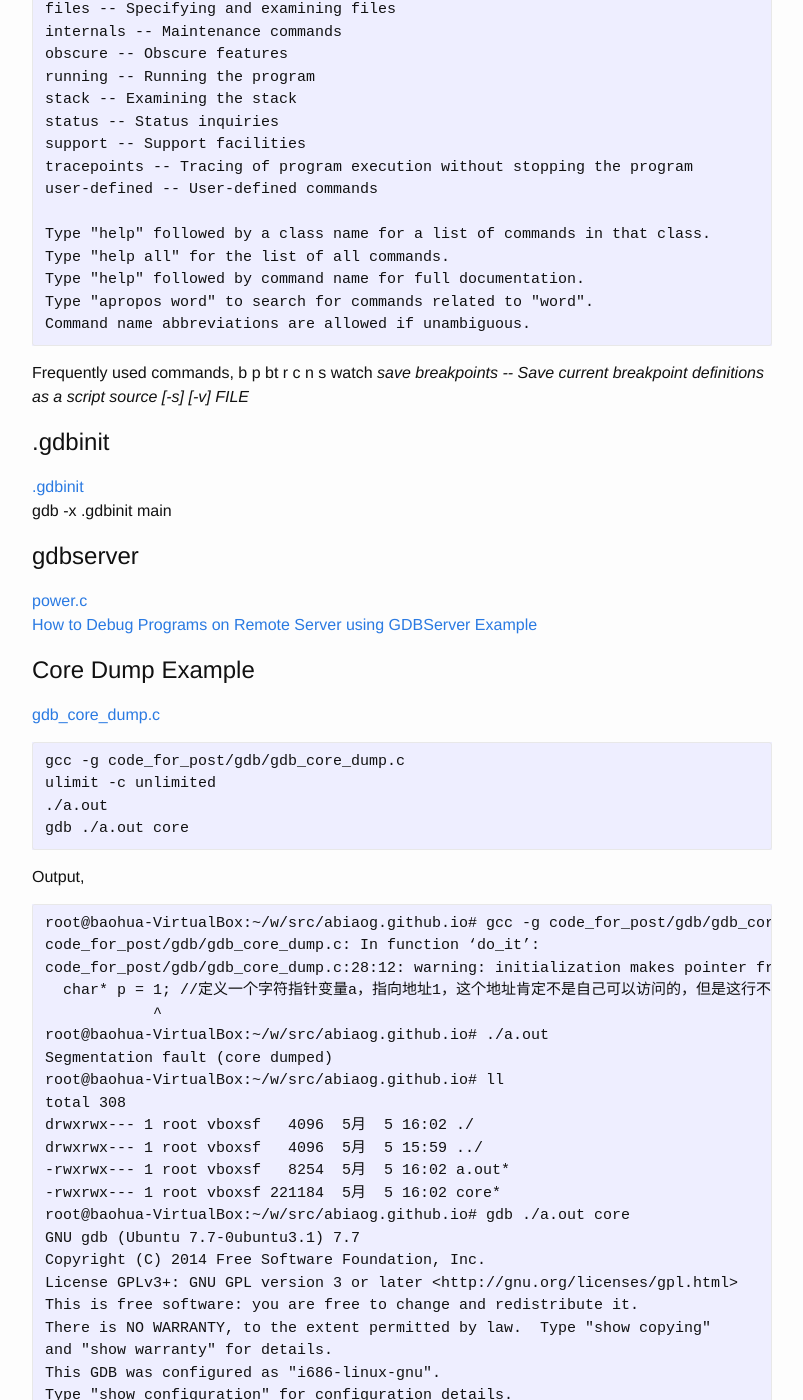
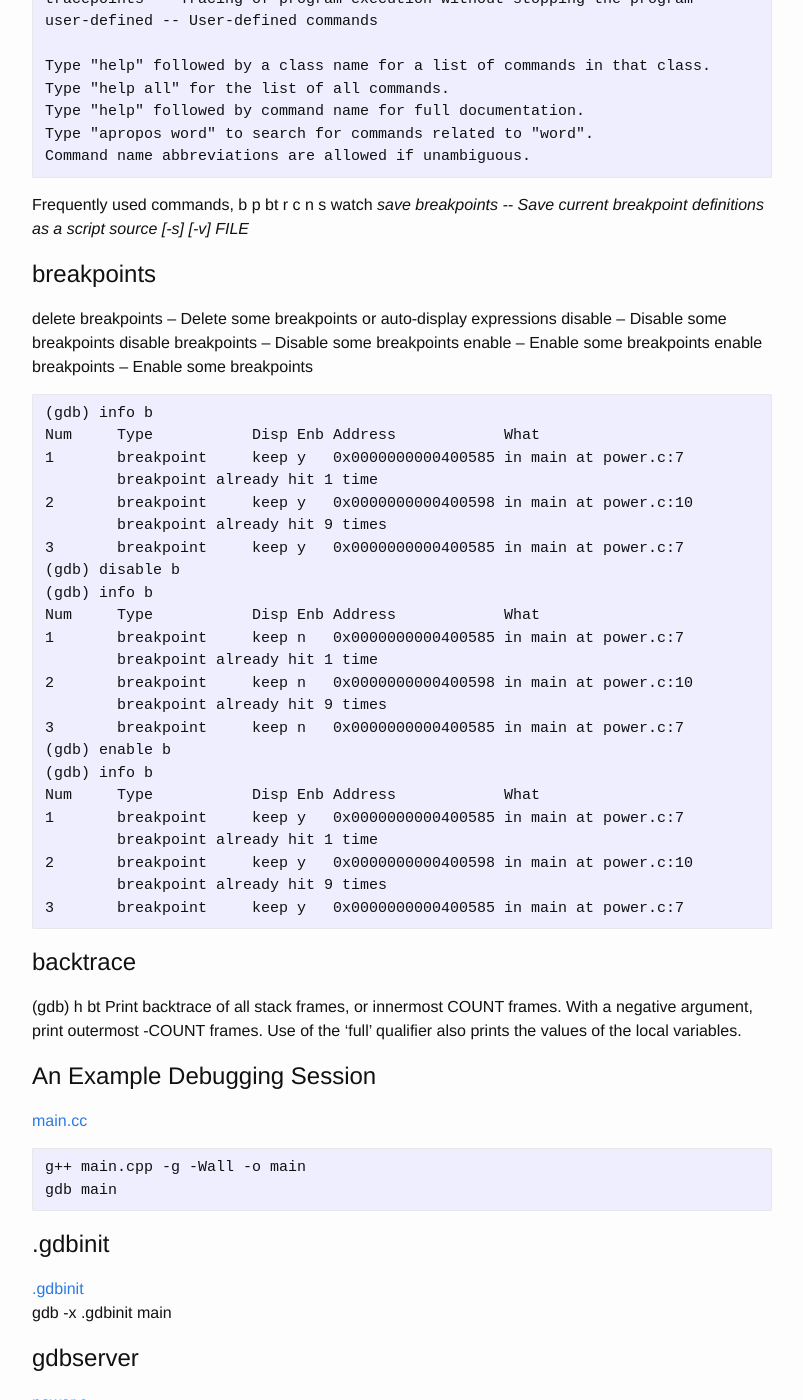
Before and after one commit to abiaog/abiaog.github.io, a Jekyll site: the page built from _posts/2016-05-05-gdb.markdown, in a window 1280 px wide and 1400 px high, scrolled down 864 px. Shown: the whole window, without its empty margins (238-1041 px from the left). Built offline with Jekyll 4.4.1, drawn with Linux system fonts in a browser that asks for light colours; some of the changed text lies outside the part shown.

Commit message:
gdbserver --multi

```diff
--- a/_posts/2016-05-05-gdb.markdown
+++ b/_posts/2016-05-05-gdb.markdown
@@ -57,6 +49,52 @@
 	save breakpoints -- Save current breakpoint definitions as a script
 	source [-s] [-v] FILE
 
+# breakpoints
+
+delete breakpoints -- Delete some breakpoints or auto-display expressions
+disable -- Disable some breakpoints
+disable breakpoints -- Disable some breakpoints
+enable -- Enable some breakpoints
+enable breakpoints -- Enable some breakpoints
+
+
+	(gdb) info b
+	Num     Type           Disp Enb Address            What
+	1       breakpoint     keep y   0x0000000000400585 in main at power.c:7
+		breakpoint already hit 1 time
+	2       breakpoint     keep y   0x0000000000400598 in main at power.c:10
+		breakpoint already hit 9 times
+	3       breakpoint     keep y   0x0000000000400585 in main at power.c:7
+	(gdb) disable b
+	(gdb) info b
+	Num     Type           Disp Enb Address            What
+	1       breakpoint     keep n   0x0000000000400585 in main at power.c:7
+		breakpoint already hit 1 time
+	2       breakpoint     keep n   0x0000000000400598 in main at power.c:10
+		breakpoint already hit 9 times
+	3       breakpoint     keep n   0x0000000000400585 in main at power.c:7
+	(gdb) enable b
+	(gdb) info b
+	Num     Type           Disp Enb Address            What
+	1       breakpoint     keep y   0x0000000000400585 in main at power.c:7
+		breakpoint already hit 1 time
+	2       breakpoint     keep y   0x0000000000400598 in main at power.c:10
+		breakpoint already hit 9 times
+	3       breakpoint     keep y   0x0000000000400585 in main at power.c:7
+
+# backtrace
+(gdb) h bt
+Print backtrace of all stack frames, or innermost COUNT frames.
+With a negative argument, print outermost -COUNT frames.
+Use of the 'full' qualifier also prints the values of the local variables.
+
+# An Example Debugging Session
+
+[main.cc](/code_for_post/gdb/main.cc)
+
+	g++ main.cpp -g -Wall -o main
+	gdb main
+
 # .gdbinit
 
 [.gdbinit](/code_for_post/gdb/.gdbinit)
@@ -66,6 +104,34 @@
 
 [power.c](/code_for_post/gdb/power.c)
 [How to Debug Programs on Remote Server using GDBServer Example](http://www.thegeekstuff.com/2014/04/gdbserver-example/)
+
+# gdbserver --multi
+
+To start "gdbserver" without supplying an initial command to run or process ID to attach, use this command line option.  Then
+you can connect using "target extended-remote" and start the program you want to debug.  The syntax is:
+
+target> gdbserver --multi <comm>
+
+On target,
+
+	gdbserver --multi localhost:2000
+	Listening on port 2000
+
+On host,
+	(gdb) target extended-remote 192.168.1.105:2000
+	Remote debugging using 192.168.1.105:2000
+	(gdb) set remote exec-file power
+	(gdb) file power
+	Reading symbols from power...done.
+	(gdb) b main
+	Breakpoint 1 at 0x400585: file power.c, line 8.
+	(gdb) r
+	Starting program: /home/peter/work/src/abiaog.github.io/code_for_post/gdb/power
+
+	Breakpoint 1, main () at power.c:8
+	8		printf("Program to calculate power\n");
+
+
 
 # Core Dump Example
 
```
Also changed, not shown: other parts of _posts/2016-05-05-gdb.markdown (+0 -8 lines), 2 other files.
